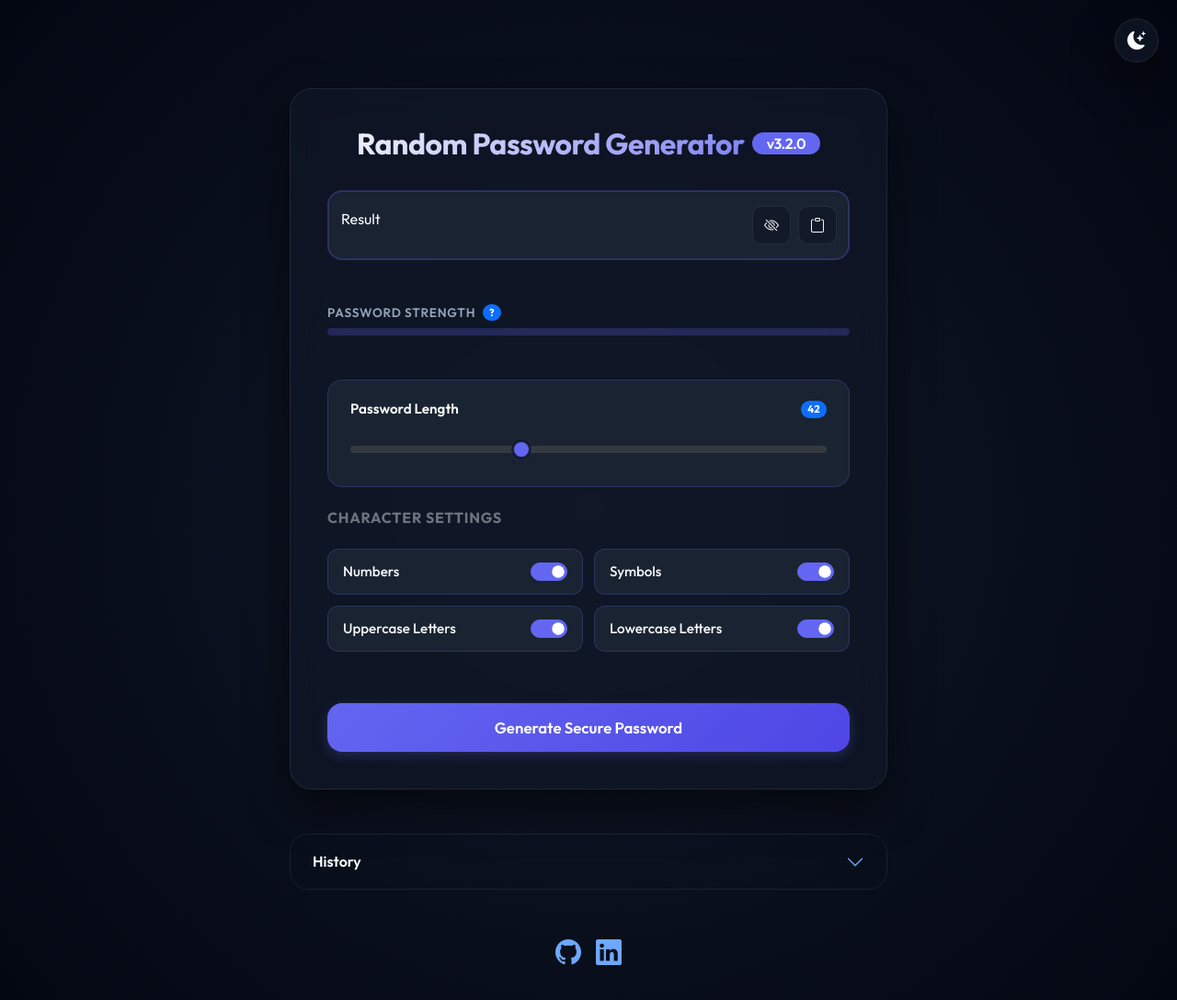
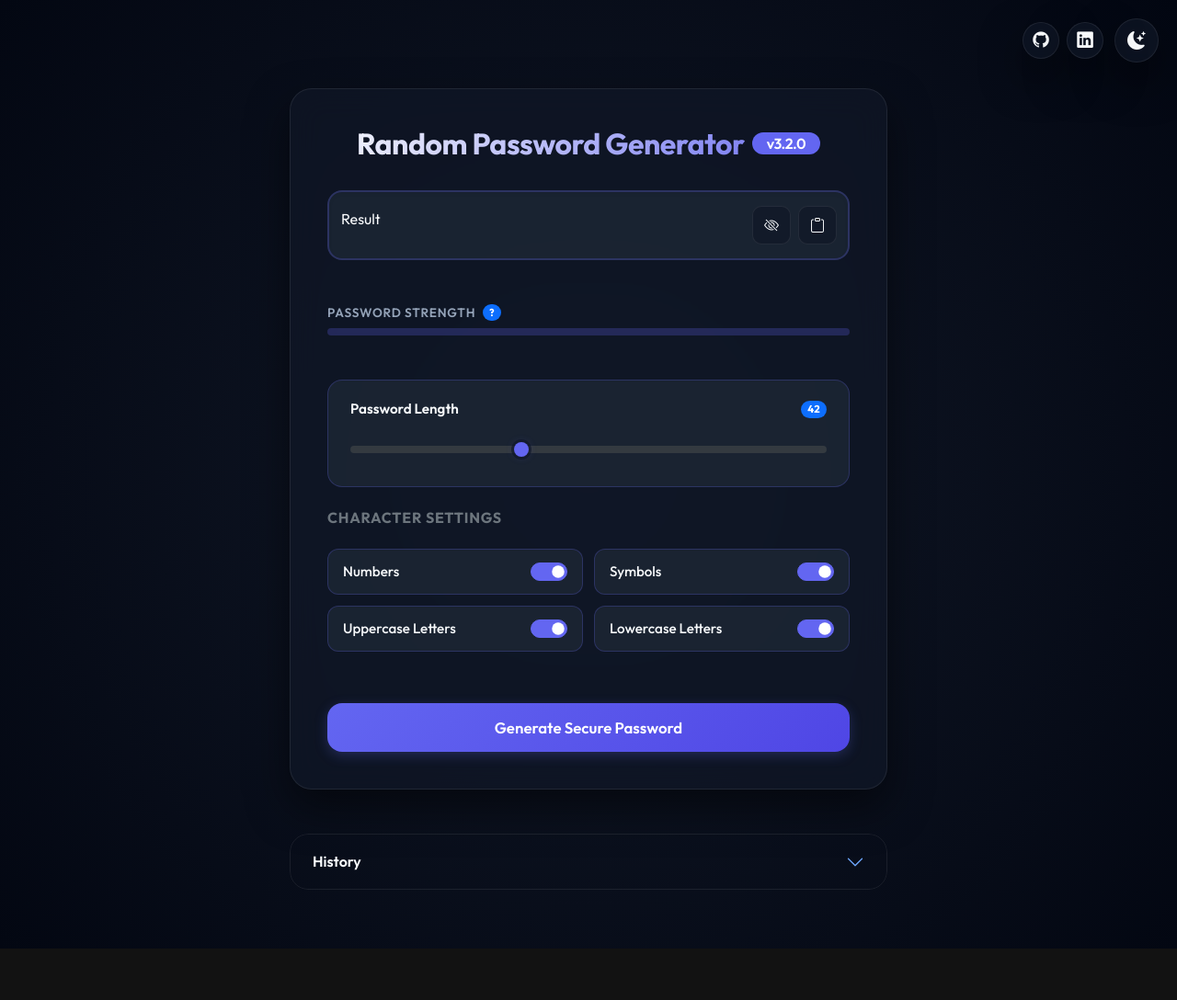
Before and after one commit to AtylaDaSilva/random-password-generator, a React (Create React App) app: page / in a window 1280 px wide. Shown: the top 1088 px of the page at 92% size. After the commit the page ends 1032 px from the top, so only its background shows below. Built offline with nearby package versions, Linux system fonts and the light colour scheme.

Commit message:
feat(UI): moved social media icons to top right of page

```diff
--- a/src/components/App.jsx
+++ b/src/components/App.jsx
@@ -12,7 +12,7 @@ import MainContent from './containers/MainContent';
 import ThemeSwicther from './buttons/ThemeSwicther';
 import BasicToast from './toasts/BasicToast';
 import SubFooter from './containers/SubFooter';
-import Footer from './containers/Footer';
+import SocialMediaContainer from './containers/SocialMediaContainer';
 
 import changesData from '../changes.json';
 
@@ -264,14 +264,15 @@ export default function App() {
           <BasicToast toast={toastState} setToastState={setToastState} />
         </ToastContainer>
 
-        <ThemeSwicther />
+        <div className="app-top-bar">
+          <ThemeSwicther />
+          <SocialMediaContainer />
+        </div>
       </header>
 
       <MainContent state={state} callbacks={callbacks} />
 
       <SubFooter state={state} callbacks={callbacks} />
-
-      <Footer />
     </div>
   );
 }
--- a/src/components/buttons/ThemeSwicther.jsx
+++ b/src/components/buttons/ThemeSwicther.jsx
@@ -5,7 +5,7 @@ import OverlayTooltip from '../overlays/OverlayTooltip';
 export default function ThemeSwicther(props) {
     const [buttonState, setButtonState] = useState(false);
     return (
-        <div className="theme-switcher-wrapper">
+        <div className="theme-switcher">
             <OverlayTooltip
                 options={{
                     title: `${(buttonState === false) ? "Light" : "Dark"} Theme`
--- a/src/components/containers/Footer.jsx
+++ /dev/null
@@ -1,11 +0,0 @@
-import React from 'react';
-import { Container } from 'react-bootstrap';
-import SocialMediaContainer from './SocialMediaContainer';
-
-export default function Footer() {
-    return (
-        <Container fluid className='d-flex justify-content-center align-items-end'>
-            <SocialMediaContainer />
-        </Container>
-    );
-}
--- a/src/components/containers/SocialMediaContainer.jsx
+++ b/src/components/containers/SocialMediaContainer.jsx
@@ -3,21 +3,21 @@ import Link from '../buttons/Link';
 
 export default function SocialMediaContainer() {
     return (
-        <div>
+        <div className="social-media-links">
             <Link
                 href="https://github.com/AtylaDaSilva"
-                tooltip={{ title: "GitHub", placement: "top" }}
-                className="mx-2"
+                tooltip={{ title: "GitHub", placement: "bottom" }}
+                className="social-media-link"
             >
-                <i className="bi bi-github fs-3"></i>
+                <i className="bi bi-github"></i>
             </Link>
 
             <Link
                 href="https://www.linkedin.com/in/atyla-mendes-da-silva-39a21018b/"
-                tooltip={{ title: "LinkedIn", placement: "top" }}
-                className="mx-2"
+                tooltip={{ title: "LinkedIn", placement: "bottom" }}
+                className="social-media-link"
             >
-                <i className="bi bi-linkedin fs-3"></i>
+                <i className="bi bi-linkedin"></i>
             </Link>
         </div>
     );
--- a/src/css/App.css
+++ b/src/css/App.css
@@ -449,12 +449,49 @@ body {
   color: var(--accent-hover) !important;
 }
 
-/* Floating Switcher */
-.theme-switcher-wrapper {
+/* Top-right toolbar */
+.app-top-bar {
   position: fixed;
   top: 20px;
   right: 20px;
   z-index: 1000;
+  display: flex;
+  flex-direction: row-reverse;
+  align-items: center;
+  gap: 12px;
+}
+
+.social-media-links {
+  display: flex;
+  align-items: center;
+  gap: 8px;
+}
+
+.social-media-link {
+  display: flex;
+  align-items: center;
+  justify-content: center;
+  width: 40px;
+  height: 40px;
+  border-radius: 50%;
+  background: var(--card-bg);
+  backdrop-filter: blur(8px);
+  border: 1px solid var(--card-border);
+  color: var(--text-primary) !important;
+  box-shadow: var(--card-shadow);
+  text-decoration: none !important;
+  transition: all 0.3s cubic-bezier(0.4, 0, 0.2, 1);
+}
+
+.social-media-link:hover {
+  transform: translateY(-2px) scale(1.05);
+  background: var(--accent-color) !important;
+  color: #fff !important;
+  text-decoration: none !important;
+}
+
+.social-media-link i {
+  font-size: 1.1rem;
 }
 
 .theme-switch-btn {
```
